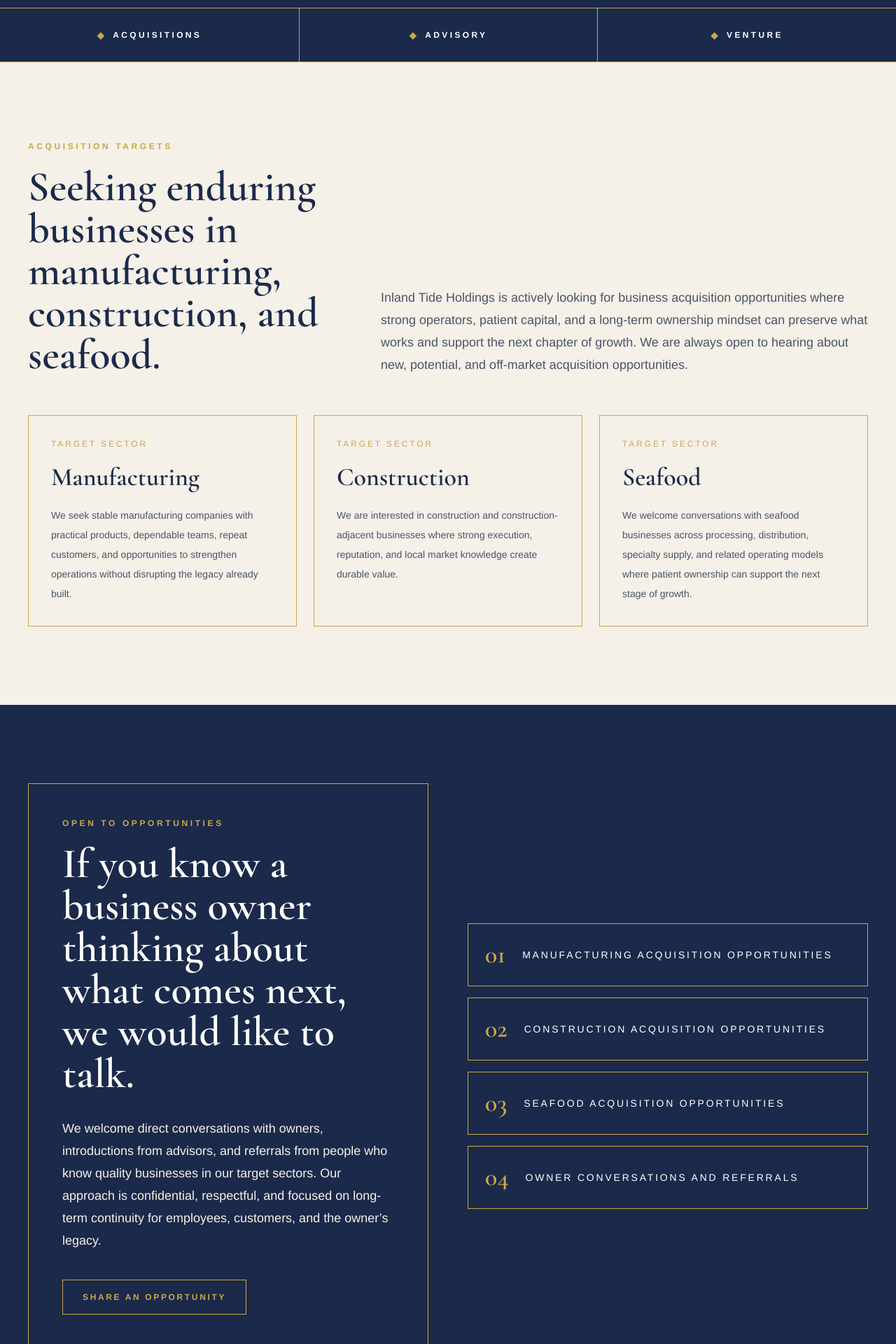
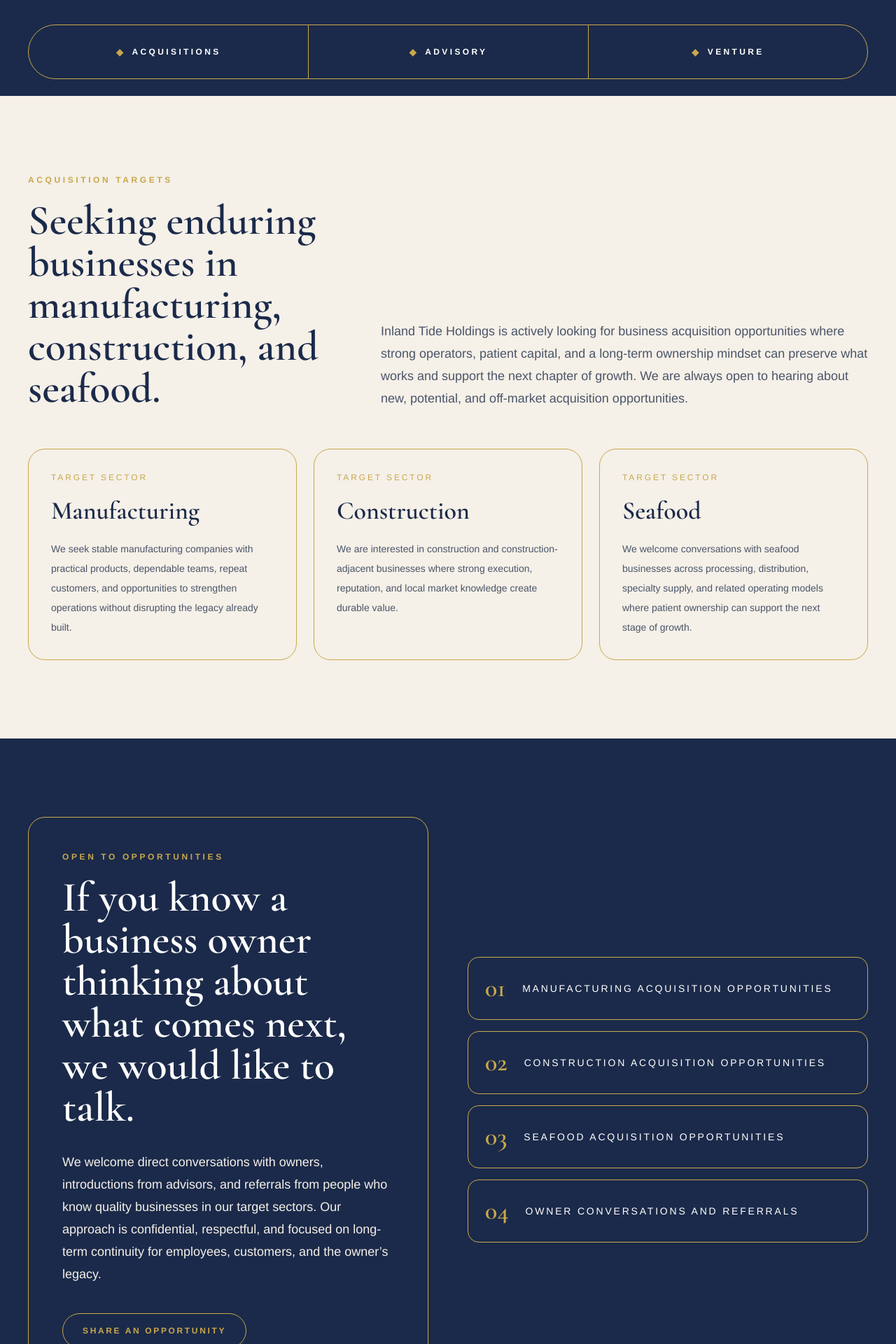
Before and after one commit to inlandtide/holdingcowebsite, a Next.js app: page / in a window 1280 px wide. Shown: the part 880-2800 px from the top of the page at 70% size. Built offline with nearby package versions, Linux system fonts and the light colour scheme.

Commit message:
Test rounded homepage styling

```diff
--- a/app/page.tsx
+++ b/app/page.tsx
@@ -31,7 +31,7 @@
       <Header />
 
       <section className="relative flex min-h-screen items-center justify-center px-6 pb-[3.75rem] pt-[8.25rem] md:px-10 md:pb-[5.25rem] md:pt-[10.5rem]" style={{ background: "var(--inland-navy)" }}>
-        <div className="w-full max-w-5xl px-6 py-[1.875rem] md:px-10 md:py-12">
+        <div className="w-full max-w-5xl rounded-[2rem] px-6 py-[1.875rem] md:px-10 md:py-12">
           <div>
             <h1 className="sr-only">Inland Tide Holdings</h1>
             <Image
@@ -49,8 +49,8 @@
           </div>
         </div>
       </section>
-      <section className="border-y" style={{ background: "var(--inland-navy)", borderColor: "var(--tide-gold)" }}>
-        <div className="mx-auto grid max-w-7xl md:grid-cols-3">
+      <section className="px-6 py-6 md:px-10" style={{ background: "var(--inland-navy)" }}>
+        <div className="mx-auto grid max-w-7xl overflow-hidden rounded-full border md:grid-cols-3" style={{ borderColor: "var(--tide-gold)" }}>
           {["Acquisitions", "Advisory", "Venture"].map((item) => (
             <div key={item} className="flex items-center justify-center gap-3 border-t px-6 py-7 text-center md:border-l md:border-t-0 first:md:border-l-0" style={{ borderColor: "var(--tide-gold)" }}>
               <span className="text-sm gold-text">◆</span>
@@ -74,7 +74,7 @@
           </div>
           <div className="mt-14 grid gap-6 md:grid-cols-3">
             {focusAreas.map((area) => (
-              <article key={area.title} className="focus-card p-8">
+              <article key={area.title} className="focus-card rounded-3xl p-8">
                 <p className="text-xs uppercase tracking-[0.24em] gold-text">Target Sector</p>
                 <h3 className="brand-display mt-5 text-4xl font-semibold">{area.title}</h3>
                 <p className="mt-5 text-sm leading-7 slate-text">{area.copy}</p>
@@ -86,7 +86,7 @@
 
       <section className="px-6 py-20 md:px-10 md:py-28">
         <div className="mx-auto grid max-w-7xl gap-14 lg:grid-cols-[1fr_1fr] lg:items-center">
-          <div className="gold-border p-8 md:p-12">
+          <div className="gold-border rounded-3xl p-8 md:p-12">
             <Eyebrow>Open to Opportunities</Eyebrow>
             <h2 className="brand-display mt-5 text-5xl font-semibold leading-none md:text-6xl">
               If you know a business owner thinking about what comes next, we would like to talk.
@@ -94,13 +94,13 @@
             <p className="mt-8 text-lg leading-8" style={{ color: "var(--parchment)" }}>
               We welcome direct conversations with owners, introductions from advisors, and referrals from people who know quality businesses in our target sectors. Our approach is confidential, respectful, and focused on long-term continuity for employees, customers, and the owner’s legacy.
             </p>
-            <Link href="/#contact" className="mt-10 inline-flex border px-7 py-4 text-xs font-semibold uppercase tracking-[0.22em]" style={{ borderColor: "var(--tide-gold)", color: "var(--tide-gold)" }}>
+            <Link href="/#contact" className="mt-10 inline-flex rounded-full border px-7 py-4 text-xs font-semibold uppercase tracking-[0.22em]" style={{ borderColor: "var(--tide-gold)", color: "var(--tide-gold)" }}>
               Share an Opportunity
             </Link>
           </div>
           <div className="grid gap-4">
             {principles.map((principle, index) => (
-              <div key={principle} className="flex items-center gap-6 border p-6" style={{ borderColor: "var(--tide-gold)" }}>
+              <div key={principle} className="flex items-center gap-6 rounded-2xl border p-6" style={{ borderColor: "var(--tide-gold)" }}>
                 <span className="brand-display text-4xl font-semibold gold-text">0{index + 1}</span>
                 <p className="text-sm font-medium uppercase tracking-[0.2em]">{principle}</p>
               </div>
@@ -120,7 +120,7 @@
               If you are an owner, advisor, broker, founder, or referral partner with a potential manufacturing, construction, seafood, or related operating business opportunity, please reach out. We are always open to a thoughtful first conversation.
             </p>
           </div>
-          <div className="gold-border bg-white p-6 md:p-10">
+          <div className="gold-border rounded-3xl bg-white p-6 md:p-10">
             <ContactForm variant="light" />
           </div>
         </div>
```
Also changed, not shown: 1 other file (tests, documents, lock files or other folders).
